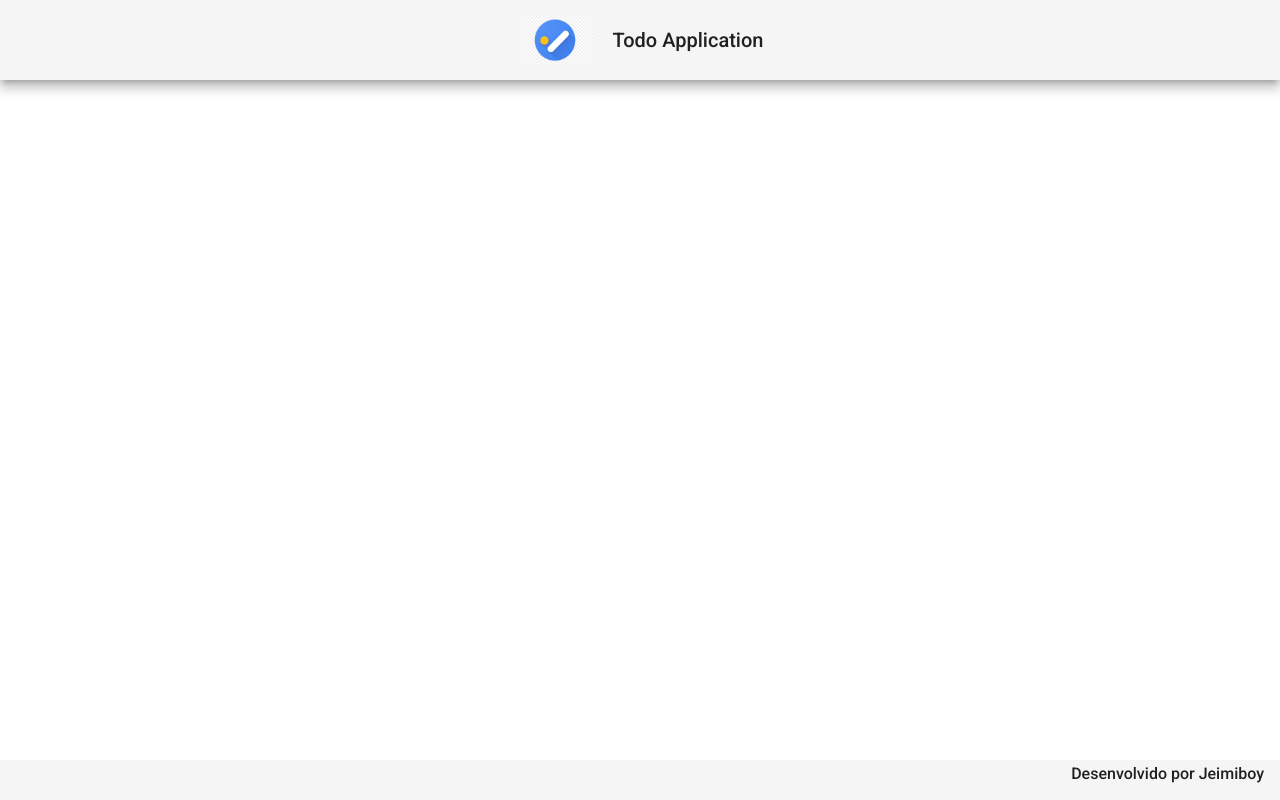
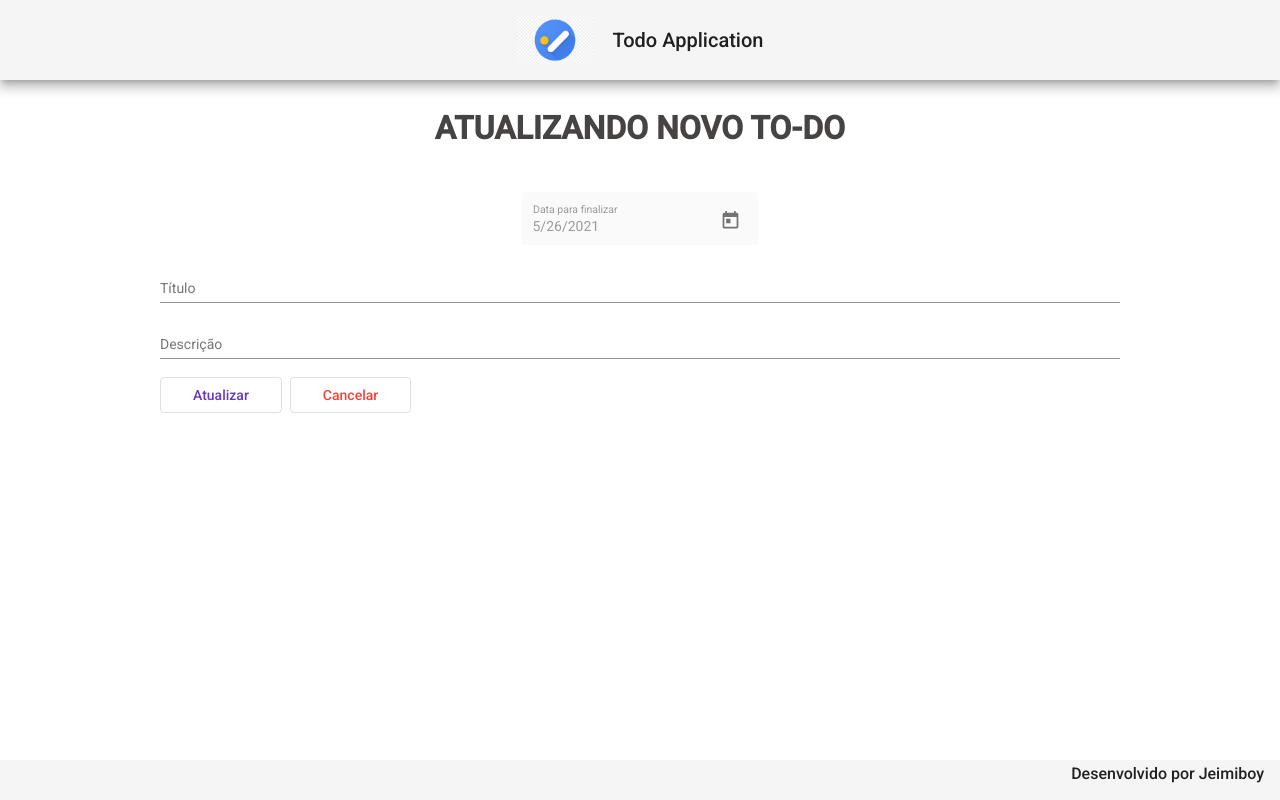
Before and after one commit to Jeimissonb/todo-angular, an Angular app: page /update/1 in a window 1280 px wide. Before the commit this address led to /. Built offline with nearby package versions, Linux system fonts and the light colour scheme; no server answers.

Commit message:
Uptade implementado (tela similar a do create)

```diff
--- a/src/app/app-routing.module.ts
+++ b/src/app/app-routing.module.ts
@@ -3,6 +3,7 @@
 import { CreateComponent } from './components/create/create.component';
 import { FinalizadosComponent } from './components/finalizados/finalizados.component';
 import { ReadAllComponent } from './components/read-all/read-all.component';
+import { UpdateComponent } from './components/update/update.component';
 
 const routes: Routes = [
   {
@@ -16,6 +17,10 @@
   {
     path: 'create',
     component: CreateComponent
+  },
+  {
+    path: 'update/:id',
+    component: UpdateComponent
   }
 ];
 
--- a/src/app/app.module.ts
+++ b/src/app/app.module.ts
@@ -20,7 +20,8 @@
 import { CreateComponent } from './components/create/create.component';
 import { MatInputModule } from '@angular/material/input';
 import { MatDatepickerModule } from '@angular/material/datepicker';
-import { MatNativeDateModule } from '@angular/material/core'
+import { MatNativeDateModule } from '@angular/material/core';
+import { UpdateComponent } from './components/update/update.component'
 
 
 
@@ -33,6 +34,7 @@
     ReadAllComponent,
     FinalizadosComponent,
     CreateComponent,
+    UpdateComponent,
   ],
   imports: [
     BrowserModule,
--- a/src/app/components/read-all/read-all.component.html
+++ b/src/app/components/read-all/read-all.component.html
@@ -16,7 +16,7 @@
                 <button (click)="finalizar(item)" mat-mini-fab color="primary">
                     <mat-icon> done </mat-icon>
                 </button>
-                <button mat-mini-fab color="accent">
+                <button routerLink="update/{{ item.id }}" mat-mini-fab color="accent">
                     <mat-icon> edit </mat-icon>
                 </button>
                 <button (click) = "delete(item.id)" mat-mini-fab color="warn">
--- /dev/null
+++ b/src/app/components/update/update.component.css
@@ -0,0 +1,33 @@
+form {
+    width: 75%;
+    margin: 2rem auto 0 auto;
+    text-align: center;
+    }
+
+    .data-finalizar{
+        text-align: start;
+    }
+
+    h1 {
+        font-size: 2rem;
+        font-weight: 600;
+        margin-bottom: 3rem;
+        color: rgb(70, 67, 67);
+    }
+
+    .form {
+        width: 100%;
+    }
+
+    .buttons{
+        width: 100%;
+        text-align: start;
+
+    }
+
+    button {
+        margin-right: .5rem;
+        padding-right: 2rem;
+        padding-left: 2rem;
+
+    }
--- /dev/null
+++ b/src/app/components/update/update.component.html
@@ -0,0 +1,28 @@
+<form >
+    <h1>ATUALIZANDO NOVO TO-DO</h1>
+    <mat-form-field class="data-finalizar" appearance="fill">
+        <mat-label>Data para finalizar</mat-label>
+        <input [(ngModel)]="todo.dataParaFinalizar" name="todo.dataParaFinalizar" matInput [matDatepicker]="dp3" disabled>
+        <mat-datepicker-toggle matSuffix [for]="dp3"></mat-datepicker-toggle>
+        <mat-datepicker #dp3 disabled="false"></mat-datepicker>
+      </mat-form-field>
+
+      <div class="forms">
+
+        <mat-form-field class="form">
+          <mat-label>Título</mat-label>
+          <input [(ngModel)]="todo.titulo" name="todo.titulo" matInput placeholder="Ex. estudar spring..." >
+        </mat-form-field>
+
+        <mat-form-field class="form">
+          <mat-label>Descrição</mat-label>
+          <input [(ngModel)]="todo.drescricao" name="todo.drescricao" matInput placeholder="Ex. estudar spring boot 2..." >
+        </mat-form-field>
+
+      </div>
+
+      <div class="buttons">
+        <button (click)="update()" mat-stroked-button color="primary">Atualizar</button>
+        <button (click)="cancel()" mat-stroked-button color="warn">Cancelar</button>
+      </div>
+</form>
--- /dev/null
+++ b/src/app/components/update/update.component.ts
@@ -0,0 +1,51 @@
+import { Component, OnInit } from '@angular/core';
+import { ActivatedRoute, Router } from '@angular/router';
+import { Todo } from 'src/app/models/todo';
+import { TodoService } from 'src/app/services/todo.service';
+
+@Component({
+  selector: 'app-update',
+  templateUrl: './update.component.html',
+  styleUrls: ['./update.component.css']
+})
+export class UpdateComponent implements OnInit {
+
+  todo: Todo = {
+    titulo: '',
+    drescricao: '',
+    dataParaFinalizar: new Date(),
+    finalizado: false
+  }
+  constructor(private router: Router, private service: TodoService, private route: ActivatedRoute) { }
+
+  ngOnInit(): void {
+    this.todo.id = this.route.snapshot.paramMap.get("id")!
+    this.findById();
+  }
+
+  findById(): void {
+    this.service.findById(this.todo.id).subscribe((resposta) => {
+      this.todo = resposta;
+    })
+  }
+
+  update(): void {
+    this.service.update(this.todo).subscribe((resposta) => {
+      this.service.message("Informações atualizadas com sucesso!");
+      this.router.navigate([''])
+    }, err => {
+      this.service.message("Falha ao atualizar TO-DO!");
+      this.router.navigate([''])
+    })
+  }
+
+  cancel(): void {
+    this.router.navigate([''])
+  }
+
+  formataData(): void {
+    let data = new Date(this.todo.dataParaFinalizar)
+    this.todo.dataParaFinalizar = `${data.getDate()}/${data.getMonth() + 1}/${data.getFullYear()}`
+  }
+
+}
--- a/src/app/services/todo.service.ts
+++ b/src/app/services/todo.service.ts
@@ -19,6 +19,11 @@
 
   findAll(): Observable<Todo[]>{
     return this.http.get<Todo[]>(this.baseUrl);
+  }
+
+  findById(id: any): Observable<Todo>{
+    const url = `${this.baseUrl}/${id}`
+    return this.http.get<Todo>(url);
   }
 
   update(todo: Todo): Observable<Todo> {
```
